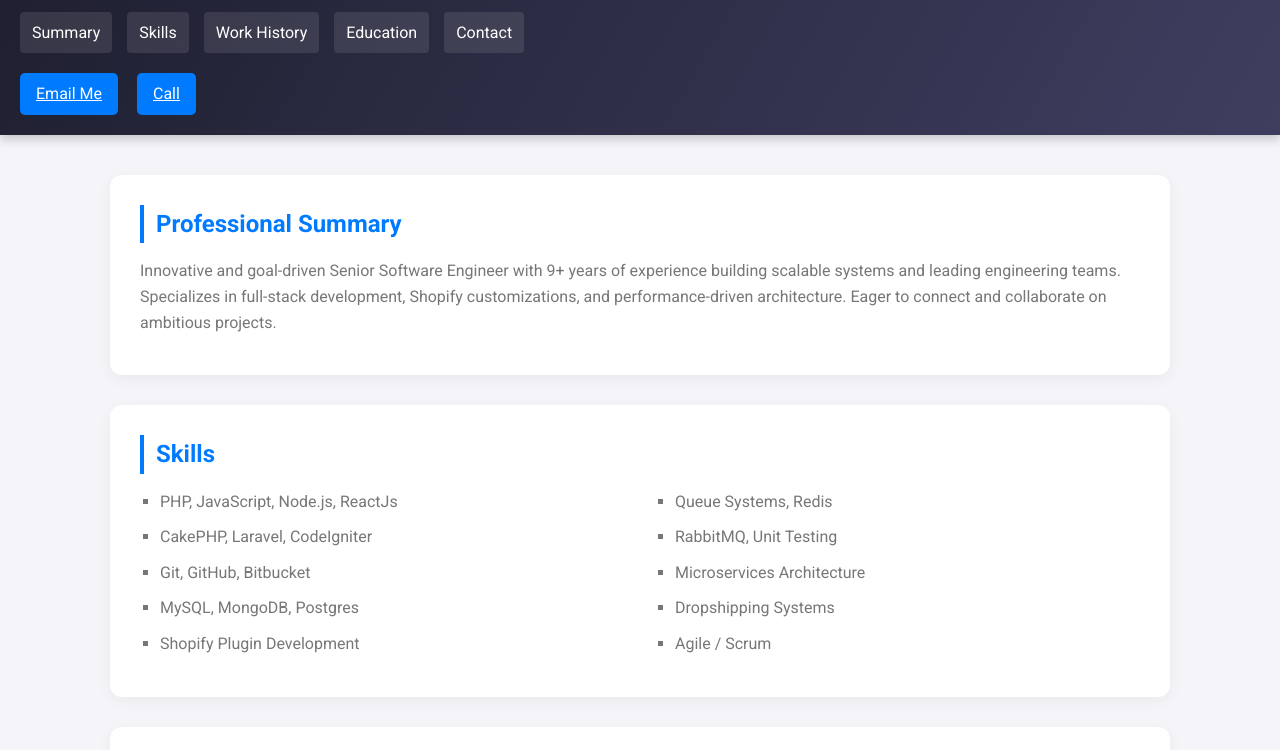
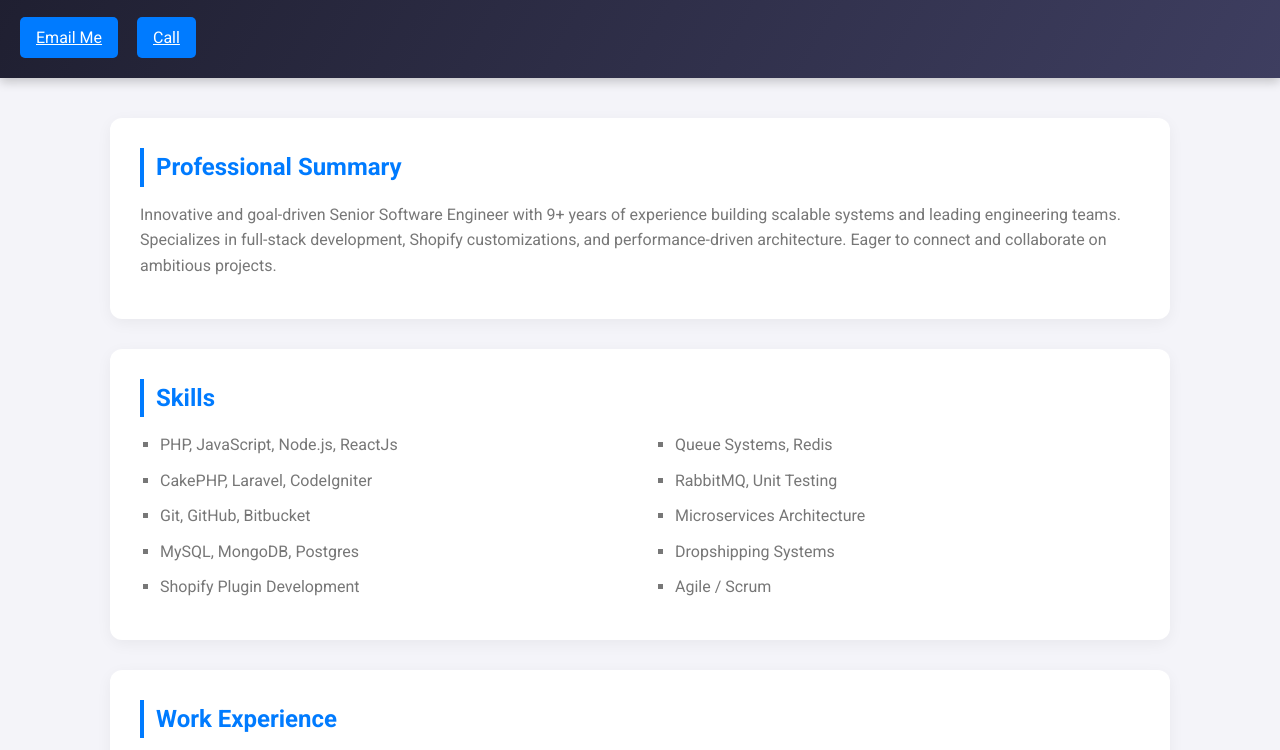
Before and after one commit to garg7017/garg7017.github.io, a plain HTML site: page index.html in a window 1280 px wide. Shown: the part 100-850 px from the top of the page. Drawn offline with Linux system fonts and the light colour scheme.

Commit message:
Update index.html

```diff
--- a/index.html
+++ b/index.html
@@ -204,13 +204,13 @@
     <input type="checkbox" id="nav-toggle" />
     <label for="nav-toggle" class="hamburger">&#9776;</label>
 
-    <nav class="nav-links">
+<!--     <nav class="nav-links">
       <a href="#summary">Summary</a>
       <a href="#skills">Skills</a>
       <a href="#work">Work History</a>
       <a href="#education">Education</a>
       <a href="#contact">Contact</a>
-    </nav>
+    </nav> -->
 
     <div class="contact-links" style="margin-top: 20px;">
       <a href="mailto:garg7017@gmail.com">Email Me</a>
```
